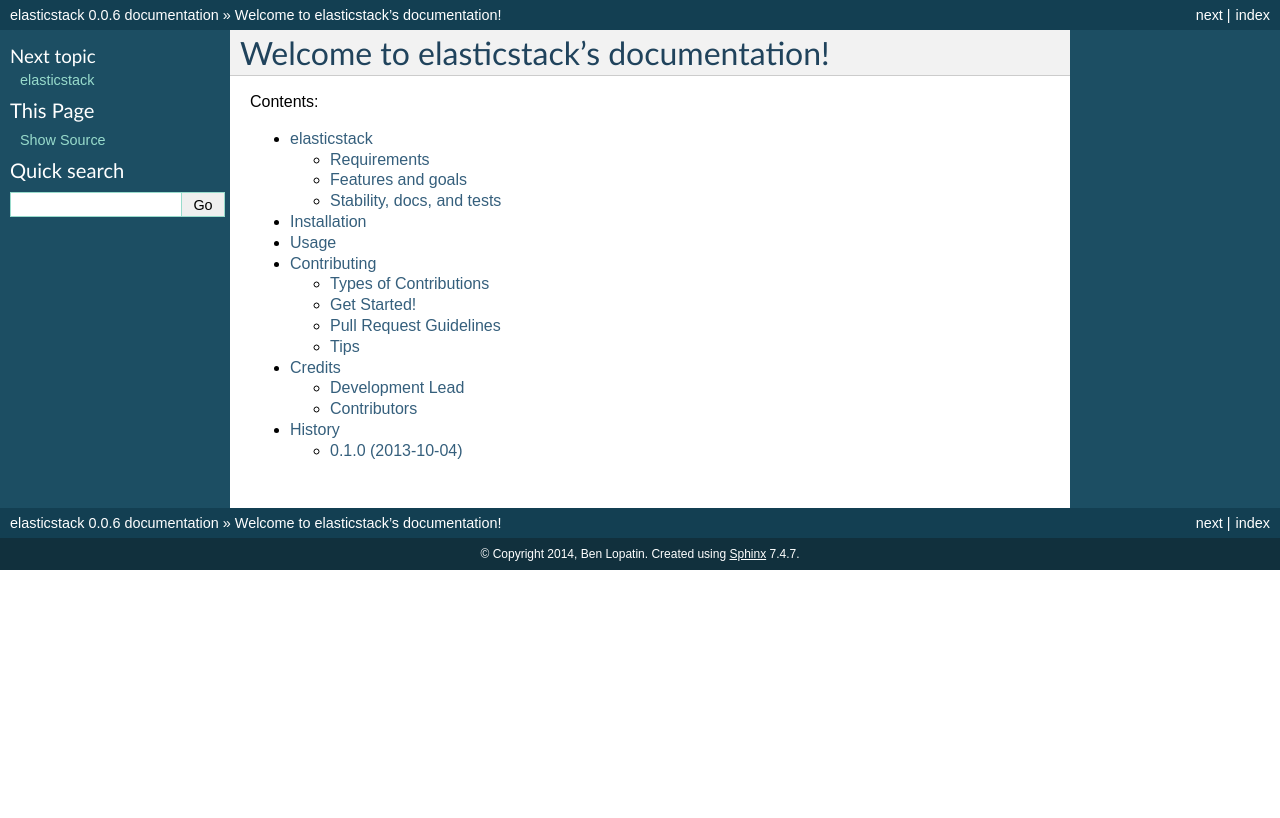
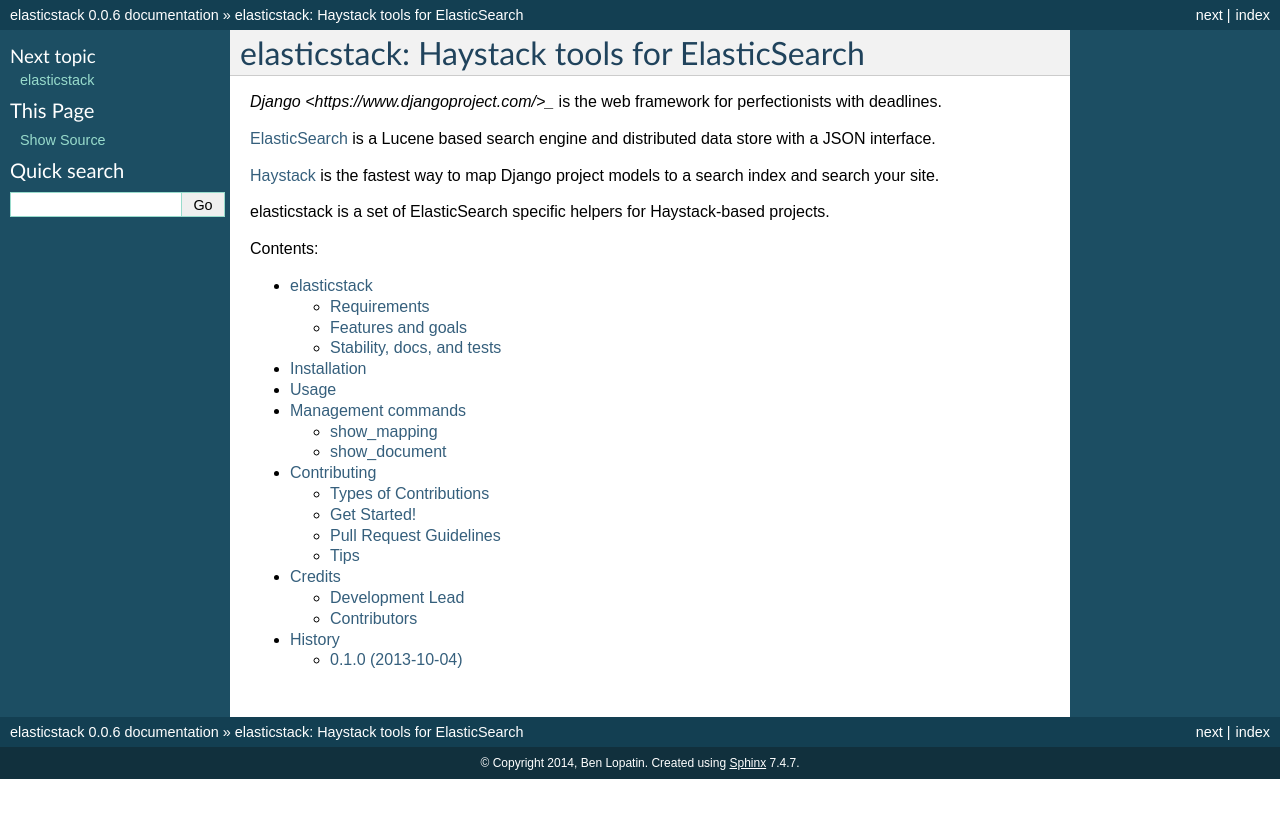
Before and after one commit to bennylope/elasticstack, a Sphinx documentation site: the page built from docs/index.rst, in a window 1280 px wide. Shown: the top 818 px of the page. Built offline with Sphinx 7.4.7, drawn with Linux system fonts in a browser that asks for light colours.

Commit message:
Adds management commands doc page

```diff
--- /dev/null
+++ b/docs/commands.rst
@@ -0,0 +1,77 @@
+===================
+Management commands
+===================
+
+The extra management commands are small tools to help in diagnosing problems
+with unexpected search results, by showing you how your data is actually mapped
+for ElasticSearch and how a specific model instance (with a matching
+`SearchIndex` class) is mapped as an example.
+
+show_mapping
+============
+
+Make a change and wonder why your results don't look as expected? The
+management command `show_mapping` will print the current mapping for
+your defined search index(es). At the least it may show that you've simply
+forgotten to update your index with new mappings::
+
+    python manage.py show_mapping
+
+By default this will display the `existing_mapping` which shows the index,
+document type, and document properties.::
+
+    {
+        "haystack": {
+            "modelresult": {
+                "properties": {
+                    "is_active": {
+                        "type": "boolean"
+                    },
+                    "text": {
+                        "type": "string"
+                    },
+                    "published": {
+                        "type": "date",
+                        "format": "dateOptionalTime"
+                    }
+                }
+            }
+        }
+    }
+
+If you provide the `--detail` flag this will return only the field mappings but
+including additional details, such as boost levels and field-specific
+analyzers.::
+
+    {
+        "is_active": {
+            "index": "not_analyzed",
+            "boost": 1,
+            "store": "yes",
+            "type": "boolean"
+        },
+        "text": {
+            "index": "analyzed",
+            "term_vector": "with_positions_offsets",
+            "type": "string",
+            "analyzer": "custom_analyzer",
+            "boost": 1,
+            "store": "yes"
+        },
+        "pub_date": {
+            "index": "analyzed",
+            "boost": 1,
+            "store": "yes",
+            "type": "date"
+        }
+    }
+
+show_document
+=============
+
+Provided the name of an indexed model and a key it generates and prints the
+generated document for this object::
+
+    python manage.py show_document myapp.MyModel 19181
+
+The JSON document will be formatted with 'pretty' indenting.
--- a/docs/index.rst
+++ b/docs/index.rst
@@ -1,10 +1,17 @@
-.. complexity documentation master file, created by
-   sphinx-quickstart on Tue Jul  9 22:26:36 2013.
-   You can adapt this file completely to your liking, but it should at least
-   contain the root `toctree` directive.
+elasticstack: Haystack tools for ElasticSearch
+==============================================
 
-Welcome to elasticstack's documentation!
-=================================================================
+`Django <https://www.djangoproject.com/>_` is the web framework for
+perfectionists with deadlines.
+
+`ElasticSearch <http://www.elasticsearch.org/>`_ is a Lucene based search
+engine and distributed data store with a JSON interface.
+
+`Haystack <http://django-haystack.readthedocs.org/en/latest/>`_ is the fastest
+way to map Django project models to a search index and search your site.
+
+elasticstack is a set of ElasticSearch specific helpers for Haystack-based
+projects.
 
 Contents:
 
@@ -14,6 +21,7 @@
    readme
    installation
    usage
+   commands
    contributing
    authors
    history
```
